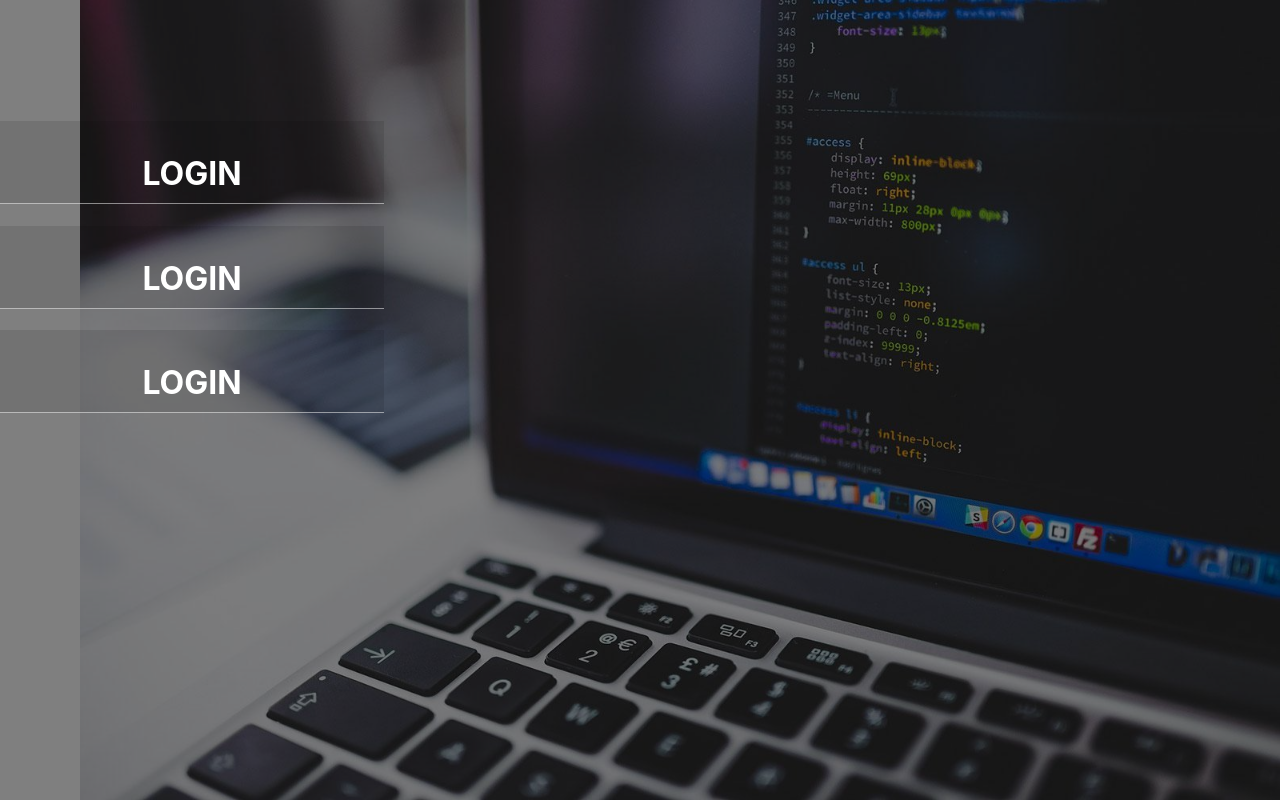
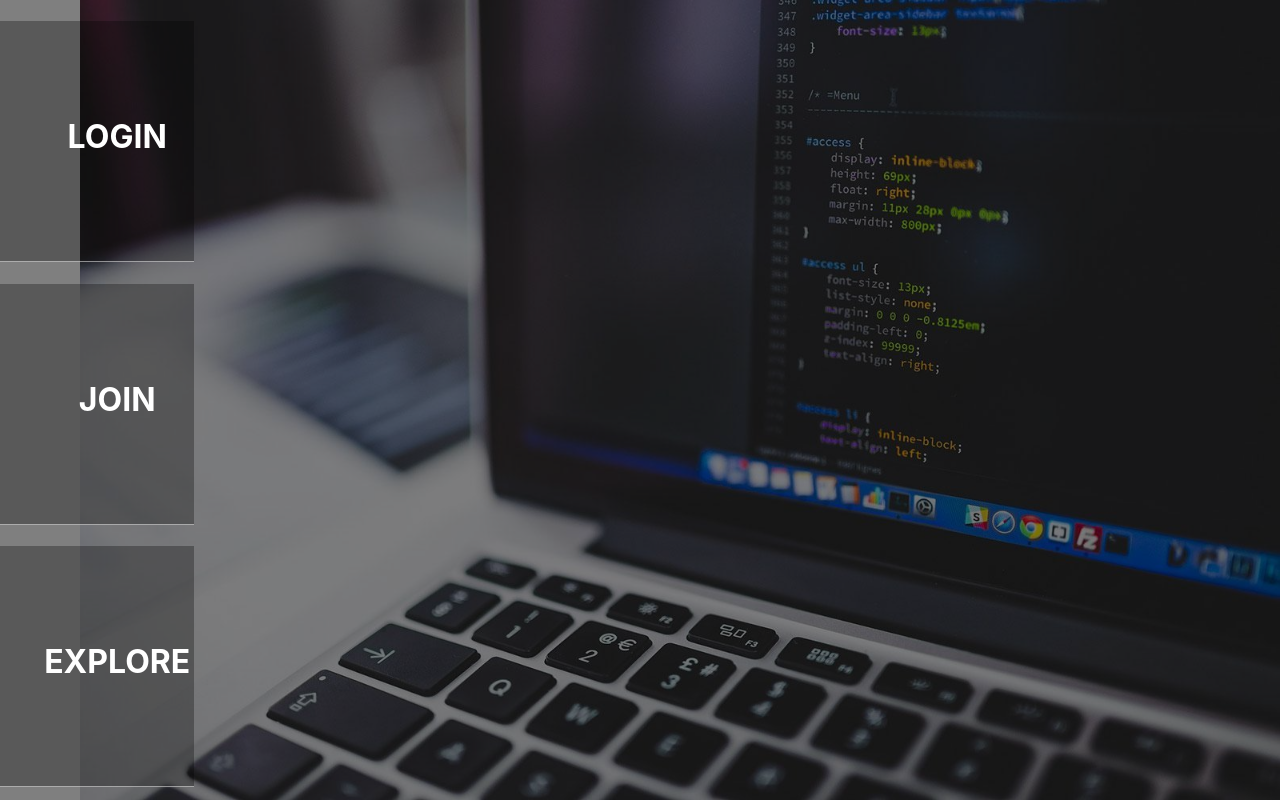
Before and after one commit to ChanHHOO/wink_PB_Project, a React (Create React App) app: page / in a window 1280 px wide. Built offline with nearby package versions, Linux system fonts and the light colour scheme; the HTML template or start-up script is replaced by a standard one.

Commit message:
main animation

```diff
--- a/src/components/commons/MainComponent/MainComponent.js
+++ b/src/components/commons/MainComponent/MainComponent.js
@@ -1,60 +1,122 @@
-import React from 'react';
+import React,{useState} from 'react';
 import mainImage from '../../../images/main_image.jpg';
 import styled from "styled-components";
 import {Motion, spring} from "react-motion";
-import jQuery from "jquery";
 
-window.$ = window.jQuery = jQuery;
-const LoginBotton = styled.div`
+const Bottons = styled.div`
+    position:relative;
     width:100%;
     height:33%;
-    background-color:rgb(0,0,0,0.1);
-    color:white;
-    border-bottom:1px solid rgb(255, 255, 255, 0.5);
-    // border-top:1px solid rgb(255, 255, 255, 0.5);
-    text-align:center;
-`;
-const LoginBotton2 = styled.div`
-    width:100%;
-    height:33%;
-    background-color:rgb(0,0,0,0.1);
+    background-color:rgb(0,0,0,0.3);
     color:white;
     border-bottom:1px solid rgb(255, 255, 255, 0.5);
     text-align:center;
 `;
-const LoginBotton3 = styled.div`
-    width:100%;
-    height:33%;
-    background-color:rgb(0,0,0,0.1);
-    color:white;
-    border-bottom:1px solid rgb(255, 255, 255, 0.5);
-    text-align:center;
-`;
+
 export default function MainComponent(){
-    const handleMouseOver = (x)=>{
-        //{transform:`translateX(${style.x}px)`,width:"100%", height:"100%"}
-        console.log(11);
-        window.$('.button1').css('transform',`translateX(${x}px)`)
+    const [isFocusedLogin, setIsFocusedLogin] =  useState(false);
+    const [isFocusedJoin, setIsFocusedJoin] =  useState(false);
+    const [isFocusedExplore, setIsFocusedExplore] =  useState(false);
+
+    const [checkOnClick, setCheckOnClick] = useState(false);
+
+    const handleMouseOver = (checkFocus, title)=> {
+        switch (title) {
+            case 'LOGIN':
+                checkFocus || checkOnClick ? setIsFocusedLogin(true) : setIsFocusedLogin(false);
+                return;
+            case 'JOIN':
+                checkFocus || checkOnClick ? setIsFocusedJoin(true) : setIsFocusedJoin(false);
+                return;
+            case 'EXPLORE':
+                checkFocus || checkOnClick ? setIsFocusedExplore(true) : setIsFocusedExplore(false);
+                return;
+            default:
+                return;
+        }
     }
+
+    const handleClickNav = (title)=>{
+        const buttonClass = document.getElementsByClassName(title)[0];
+        const titleClass = document.getElementsByClassName(title + "title")[0]
+        switch (title) {
+            case "LOGIN":
+                if (checkOnClick) {
+                    buttonClass.style.height = "30%";
+                    titleClass.style.top = "40%";
+                    titleClass.style.left = "30%";
+                    setCheckOnClick(false);
+                } else {
+                    buttonClass.style.height = "100%";
+                    titleClass.style.top = "5%";
+                    titleClass.style.left = "1%";
+                    setCheckOnClick(true);
+                }
+                return;
+            case "JOIN":
+                if (checkOnClick) {
+                    buttonClass.style.top = '0%'
+                    buttonClass.style.height = "30%";
+                    titleClass.style.top = "40%";
+                    titleClass.style.left = "30%";
+                    setCheckOnClick(false);
+                } else {
+                    buttonClass.style.top = '0px';
+                    buttonClass.style.height = "100%";
+                    titleClass.style.top = "5%";
+                    titleClass.style.left = "1%";
+                    setCheckOnClick(true);
+                }
+                return;
+            case "EXPLORE":
+                if (checkOnClick) {
+                    buttonClass.style.height = "30%";
+                    titleClass.style.top = "40%";
+                    titleClass.style.left = "30%";
+                    setCheckOnClick(false);
+                } else {
+                    buttonClass.style.height = "100%";
+                    titleClass.style.top = "5%";
+                    titleClass.style.left = "1%";
+                    setCheckOnClick(true);
+                }
+                return;
+            default:
+                return;
+        }
+
+    }
+    const redirectionItem = ['LOGIN', 'JOIN', 'EXPLORE'];
     return (
         <div className="background" style={{position:"absolute", width:"100%", height:"100%",left:"0px", top:"0px"}}>
             <div style={{position:"absolute",backgroundColor:"rgb(0,0,0,0.5)", zIndex:"2", width:"100%", height:"100%"}}></div>
             <div style={{position:"absolute",zIndex:"1", height:"100%", width:"100%", textAlign:"right"}}>
-                <img src={mainImage} style={{position:"relative",weight:"100%", height:"100%"}}/>
+                <img src={mainImage} style={{position:"relative", height:"100%"}}/>
             </div>
-            <div style={{display:"flex",flexDirection:"column",position:"absolute", width:"30%", height:"70%", top:"100px", zIndex:3}}>
+            <div style={{position:"absolute", width:"30%", height:"100%", zIndex:3, overflow:"hidden"}}>
                 <Motion
-                    defaultStyle={{x:-200, opacity:0}}
-                    style={{x:spring(0), opacity:spring(1)}}
+                    defaultStyle={{x1:-190,x2:-190, x3:-190 ,opacity:0}}
+                    style={{x1:spring(isFocusedLogin ? 0 : -190),x2:spring(isFocusedJoin ? 0 : -190),x3:spring(isFocusedExplore ? 0 : -190), opacity:spring(setIsFocusedLogin ? 1 : 0)}}
                 >
                     {
                         style =>(
-                            <div>
-                                <LoginBotton className="button1" onMouseOver={()=>handleMouseOver(200)}><h1 style={{position:"relative",top:"40%"}}>LOGIN</h1></LoginBotton>
-                                <LoginBotton2 ><h1 style={{position:"relative",top:"40%"}}>LOGIN</h1></LoginBotton2>
-                                <LoginBotton3 ><h1 style={{position:"relative",top:"40%"}}>LOGIN</h1></LoginBotton3>
-                            </div>
-                            )
+                            <>
+                                {
+                                    redirectionItem.map((title, index) => {
+                                        const objName = 'x'+(Number(index)+1);
+                                        return(
+                                            <Bottons className={title}
+                                                         onMouseOver={()=>handleMouseOver(true, title)}
+                                                         onMouseOut={()=>handleMouseOver(false, title)}
+                                                         onClick={()=>(handleClickNav(title))}
+                                                         style={{transform:`translateX(${style[objName]}px)`,transition: "height 1s", opacity:style.opacity, height:"30%"}}>
+                                                <h1 className={title + "title"} style={{position:"relative",transition:"all 1s",top:"40%", left:"30%"}}>{title}</h1>
+                                            </Bottons>
+                                        )
+                                    })
+                                }
+                            </>
+                        )
                     }
                 </Motion>
 
```
